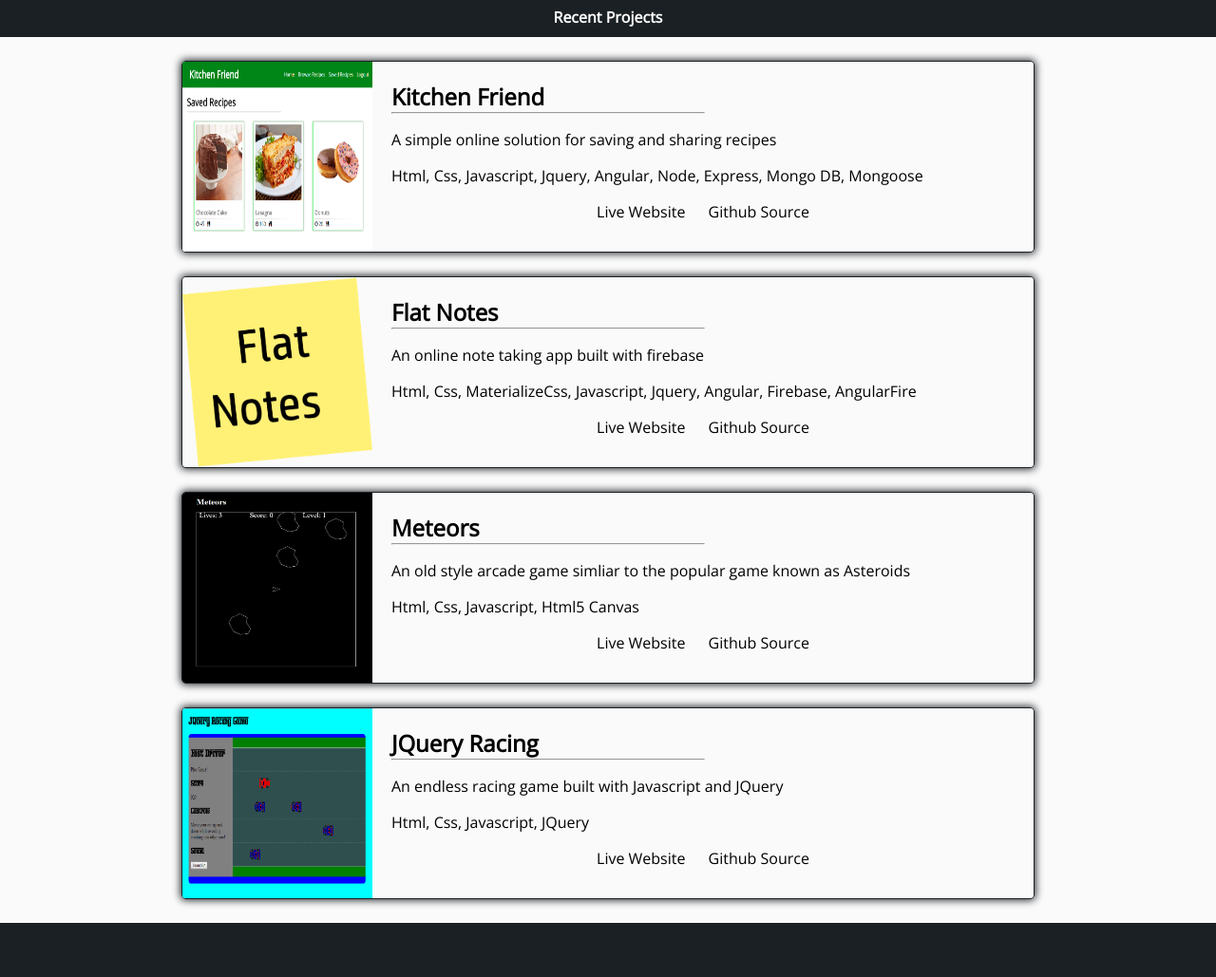
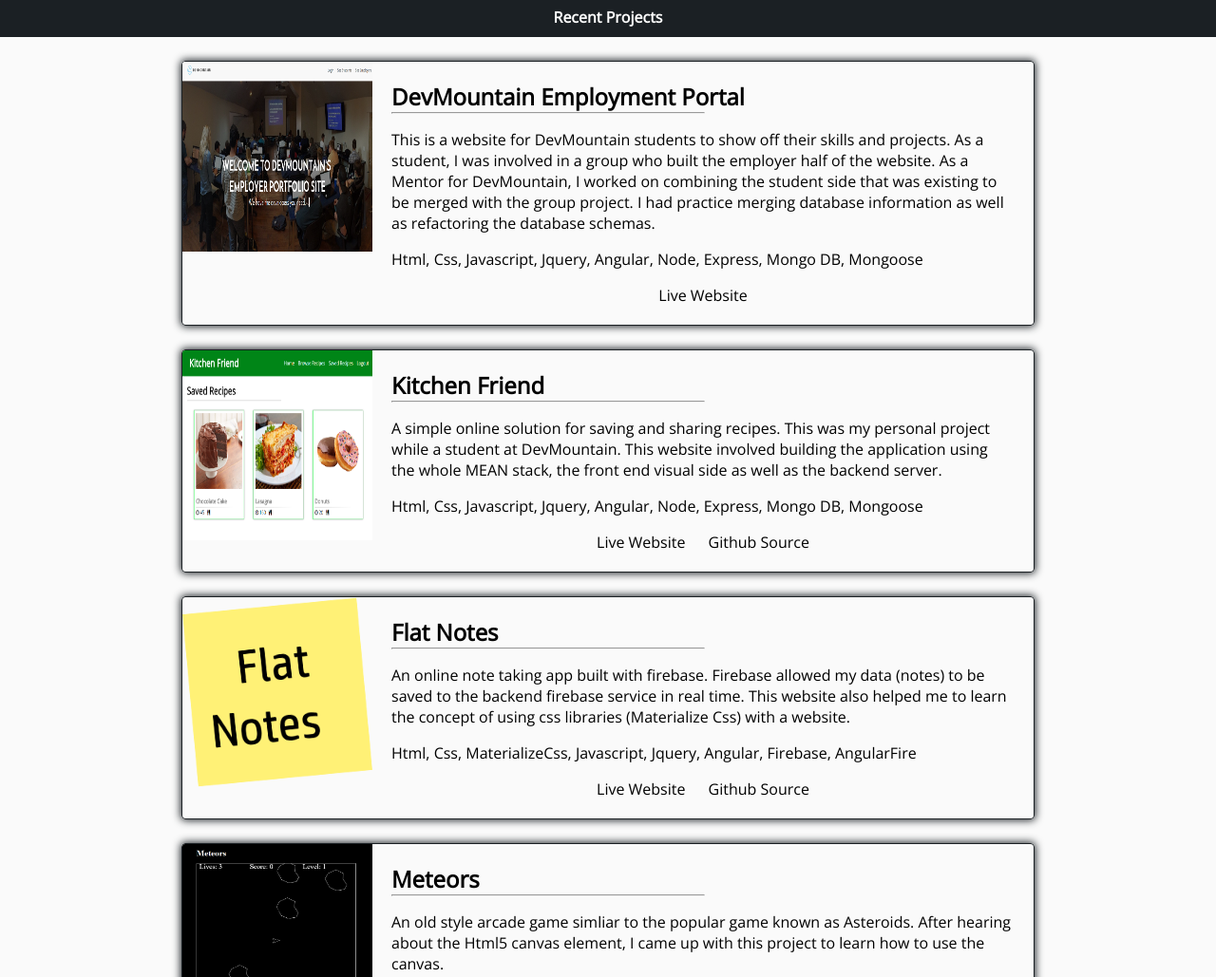
Before and after one commit to tCharlesworth/tCharlesworth.github.io, a website: page index.html in a window 1280 px wide. Shown: the part 867-1896 px from the top of the page at 95% size. Drawn offline with nearby package versions, Linux system fonts and the light colour scheme.

Commit message:
Modified project descriptions and added profiles project.

```diff
--- a/index.html
+++ b/index.html
@@ -44,11 +44,32 @@
 	<div class="section-4">
 		<div class="project-container">
 			<div class="project">
+                <img src="img/profiles-snapshot.png" class="project-image">
+				<div class="project-content">
+					<h2>DevMountain Employment Portal</h2>
+                    <hr/>
+					<p>This is a website for DevMountain students to show off their skills and projects. As a student, I was involved
+                        in a group who built the employer half of the website. As a Mentor for DevMountain, I worked on combining the
+                        student side that was existing to be merged with the group project. I had practice merging
+                        database information as well as refactoring the database schemas.
+                    </p>
+                    <p>Html, Css, Javascript, Jquery, Angular, Node, Express, Mongo DB, Mongoose</p>
+                    <div class="project-links">
+                        <a class="underline-effect" href="http://profiles.devmounta.in">Live Website</a>
+                        <!--<a class="underline-effect" href="">Github Source (Unavailable)</a>-->
+                    </div>
+				</div>
+                <div class="stretch"></div>
+			</div>
+			<div class="project">
                 <img src="img/onlineRecipes.png" class="project-image">
 				<div class="project-content">
 					<h2>Kitchen Friend</h2>
                     <hr/>
-					<p>A simple online solution for saving and sharing recipes</p>
+					<p>A simple online solution for saving and sharing recipes. This was my personal project while a student
+                        at DevMountain. This website involved building the application using the whole MEAN stack, the front end
+                        visual side as well as the backend server.
+                    </p>
                     <p>Html, Css, Javascript, Jquery, Angular, Node, Express, Mongo DB, Mongoose</p>
                     <div class="project-links">
                         <a class="underline-effect" href="http://kitchenFriend.tcharlesworth.com">Live Website</a>
@@ -62,7 +83,10 @@
 				<div class="project-content">
 					<h2>Flat Notes</h2>
                     <hr/>
-					<p>An online note taking app built with firebase</p>
+					<p>An online note taking app built with firebase. Firebase allowed my data (notes) to be saved
+                        to the backend firebase service in real time. This website also helped me to learn the concept
+                        of using css libraries (Materialize Css) with a website.
+                    </p>
                     <p>Html, Css, MaterializeCss, Javascript, Jquery, Angular, Firebase, AngularFire</p>
                     <div class="project-links">
                         <a class="underline-effect" href="http://flatnotes.firebaseapp.com">Live Website</a>
@@ -76,7 +100,9 @@
 				<div class="project-content">
 					<h2>Meteors</h2>
                     <hr/>
-					<p>An old style arcade game simliar to the popular game known as Asteroids</p>
+					<p>An old style arcade game simliar to the popular game known as Asteroids. After hearing about the Html5 canvas element,
+                        I came up with this project to learn how to use the canvas.
+                    </p>
                     <p>Html, Css, Javascript, Html5 Canvas</p>
                     <div class="project-links">
                         <a class="underline-effect" href="http://tcharlesworth.github.io/meteors/">Live Website</a>
@@ -90,7 +116,9 @@
 				<div class="project-content">
 					<h2>JQuery Racing</h2>
                     <hr/>
-					<p>An endless racing game built with Javascript and JQuery</p>
+					<p>An endless racing game built with Javascript and JQuery. Built in one night at a hackathon after just learning
+                        jquery this was a fun project to start learning how jQuery can be used to interact with the DOM.
+                    </p>
                     <p>Html, Css, Javascript, JQuery</p>
                     <div class="project-links">
                         <a class="underline-effect" href="http://tcharlesworth.github.io/jquery-racing/">Live Website</a>
```
Also changed, not shown: img/profiles-snapshot.png (added).
